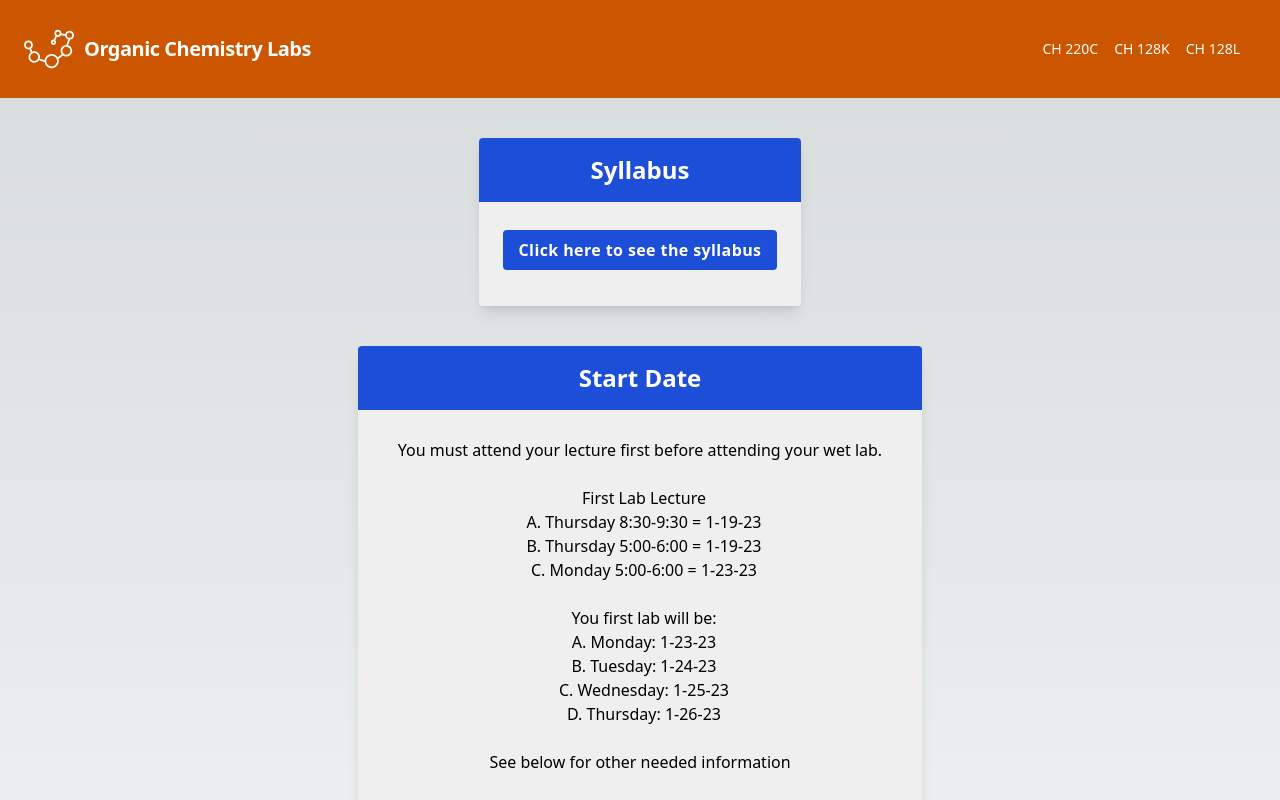
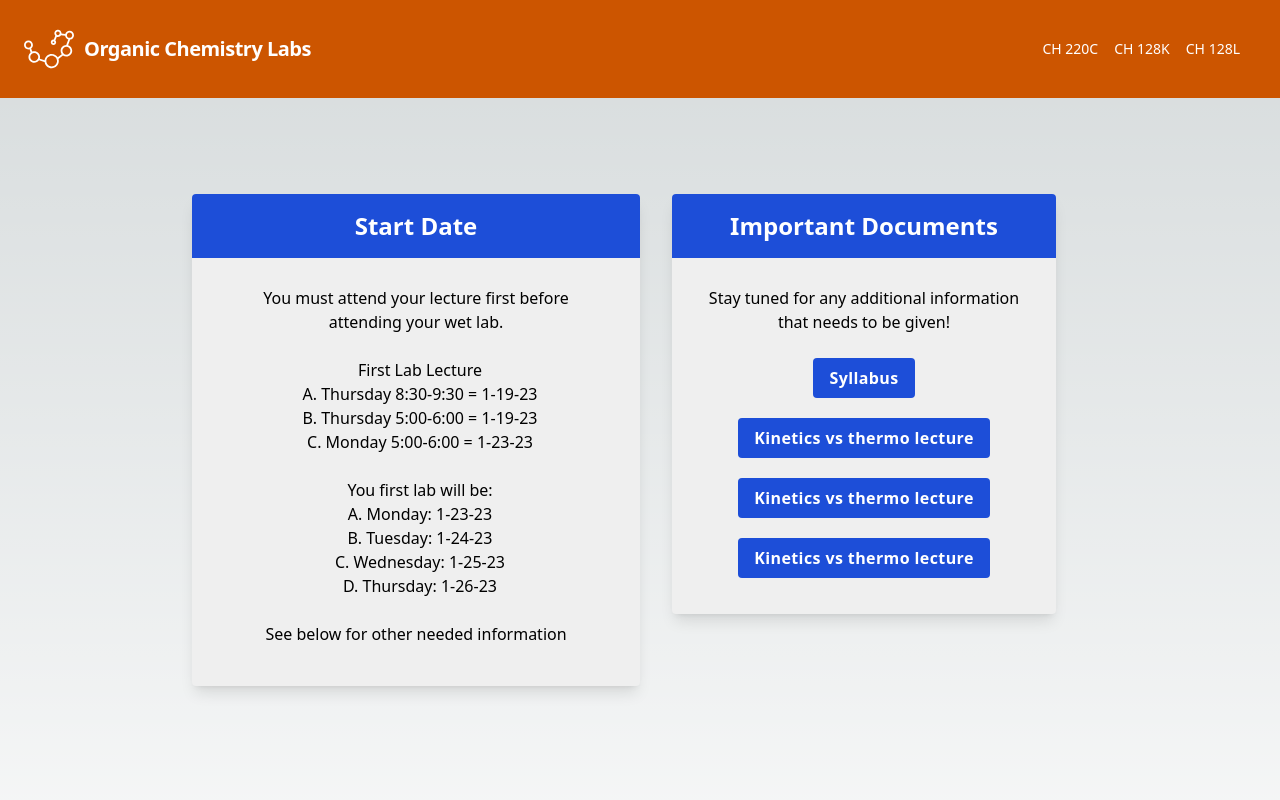
Before and after one commit to Justin8912/Ochem-Lab-Website, a Next.js app: page /CH220C/LandingPage in a window 1280 px wide. Shown: the top 800 px of the page. Built offline with nearby package versions, Linux system fonts and the light colour scheme.

Commit message:
Fixed the styling on landing page

```diff
--- a/src/pages/assets/sectionLandingPage.js
+++ b/src/pages/assets/sectionLandingPage.js
@@ -6,20 +6,13 @@ import Link from 'next/link';
 export default function LandingPage (props) {
   return (
     <>
-      <div className='grid grid-cols-1 my-10'>
-      <div className="rounded overflow-hidden shadow-lg w-196 mx-auto mb-10" style={{backgroundColor:'#efefef'}}>
-        <div className={`font-bold text-2xl py-4 mb-3 px-6 text-center bg-${props.classColor} text-white`}>Syllabus</div>
-        <div className="px-6 py-4">
-          <Button
-            link=''
-            color={`bg-${props.classColor}`}
-            name={'Click here to see the syllabus'}
-          />
-        </div>
-      </div>
-
-
-        <div className="rounded overflow-hidden shadow-lg w-196 mx-auto mb-10" style={{backgroundColor:'#efefef'}}>
+      <div
+        className='grid grid-cols-1 my-10 mx-10 xl:mx-48 xl:mt-24 xl:mb-32 xl:grid-cols-2 '
+      >
+        <div
+          className="rounded overflow-hidden shadow-lg mx-auto col-span-1 h-min mb-10 min-w-lg max-w-full xl:col-span-1 xl:mb-0"
+          style={{backgroundColor:'#efefef'}}
+        >
           <div className={`font-bold text-2xl py-4 mb-3 text-center bg-${props.classColor} text-white px-6`}>Start Date</div>
           <div className="px-10 py-4 mx-auto align-center justify-center text-center">
             {Object.keys(props.startInfo).map((element, idx) => {
@@ -54,8 +47,12 @@ export default function LandingPage (props) {
           </div>
         </div>
 
-        <div className="rounded overflow-hidden shadow-lg w-96 xl:w-1/3 mx-auto" style={{backgroundColor:'#efefef'}}>
-          <div className={`font-bold text-2xl py-4 px-6 mb-3 text-center bg-${props.classColor} text-white`}>Relevant class information</div>
+        <div className='col-span-1'>
+          <div
+          className="rounded overflow-hidden shadow-lg w-96  mx-auto h-min xl:max-w-md"
+          style={{backgroundColor:'#efefef'}}
+        >
+          <div className={`font-bold text-2xl py-4 px-6 mb-3 text-center bg-${props.classColor} text-white`}>Important Documents</div>
           <div className="px-6 py-4 text-center">
             {props.moreClassInfo.map((element, idx) => {
               return (
@@ -65,6 +62,11 @@ export default function LandingPage (props) {
                 </>
               )
             })}
+            <Button
+                link=''
+                color={`bg-${props.classColor}`}
+                name={'Syllabus'}
+              />
 
             {props.classInfoLabs.map((obj) => {
               return (
@@ -80,6 +82,9 @@ export default function LandingPage (props) {
             })}
           </div>
         </div>
+
+        </div>
+
       </div>
     </>
   )
```
